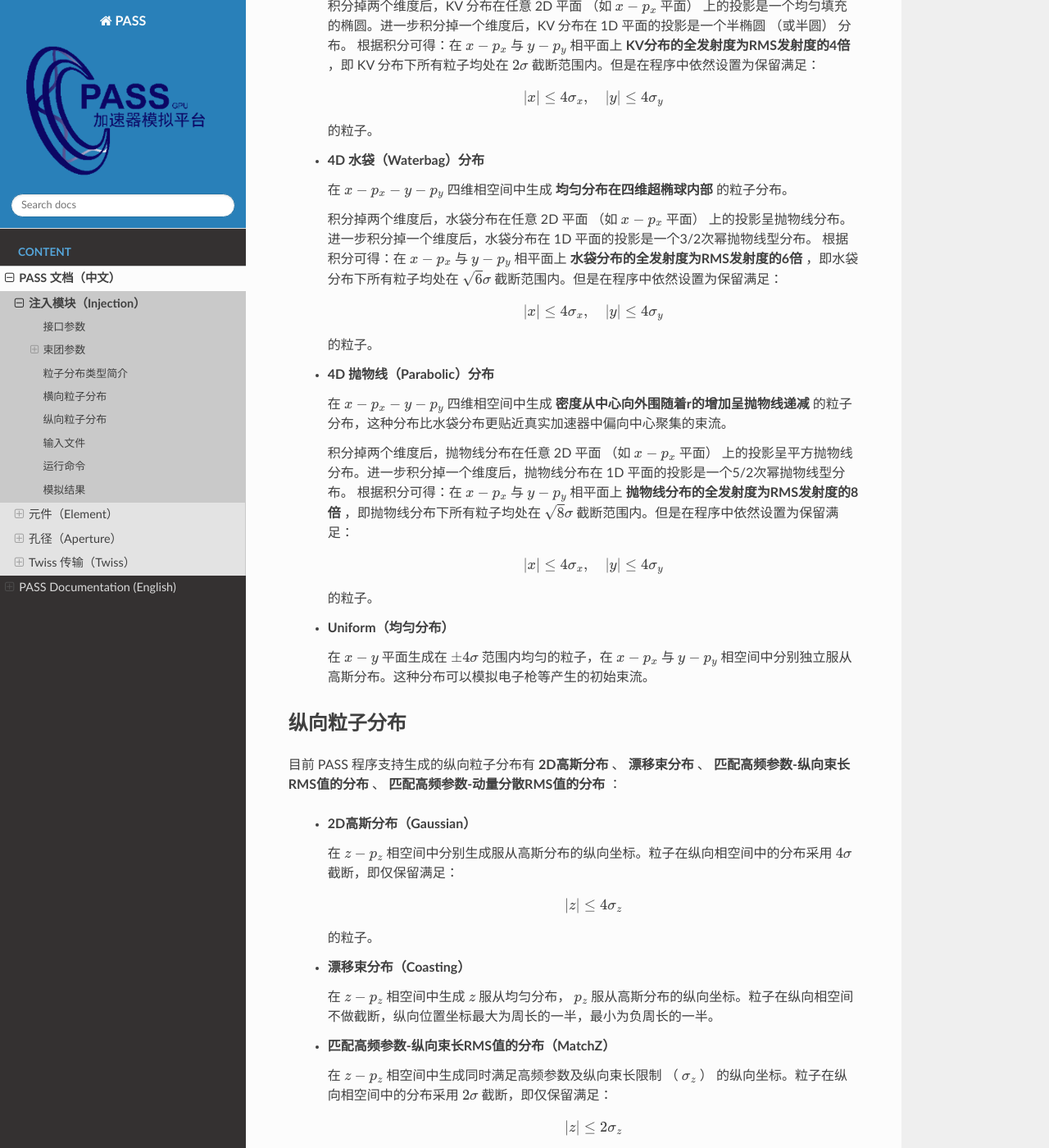
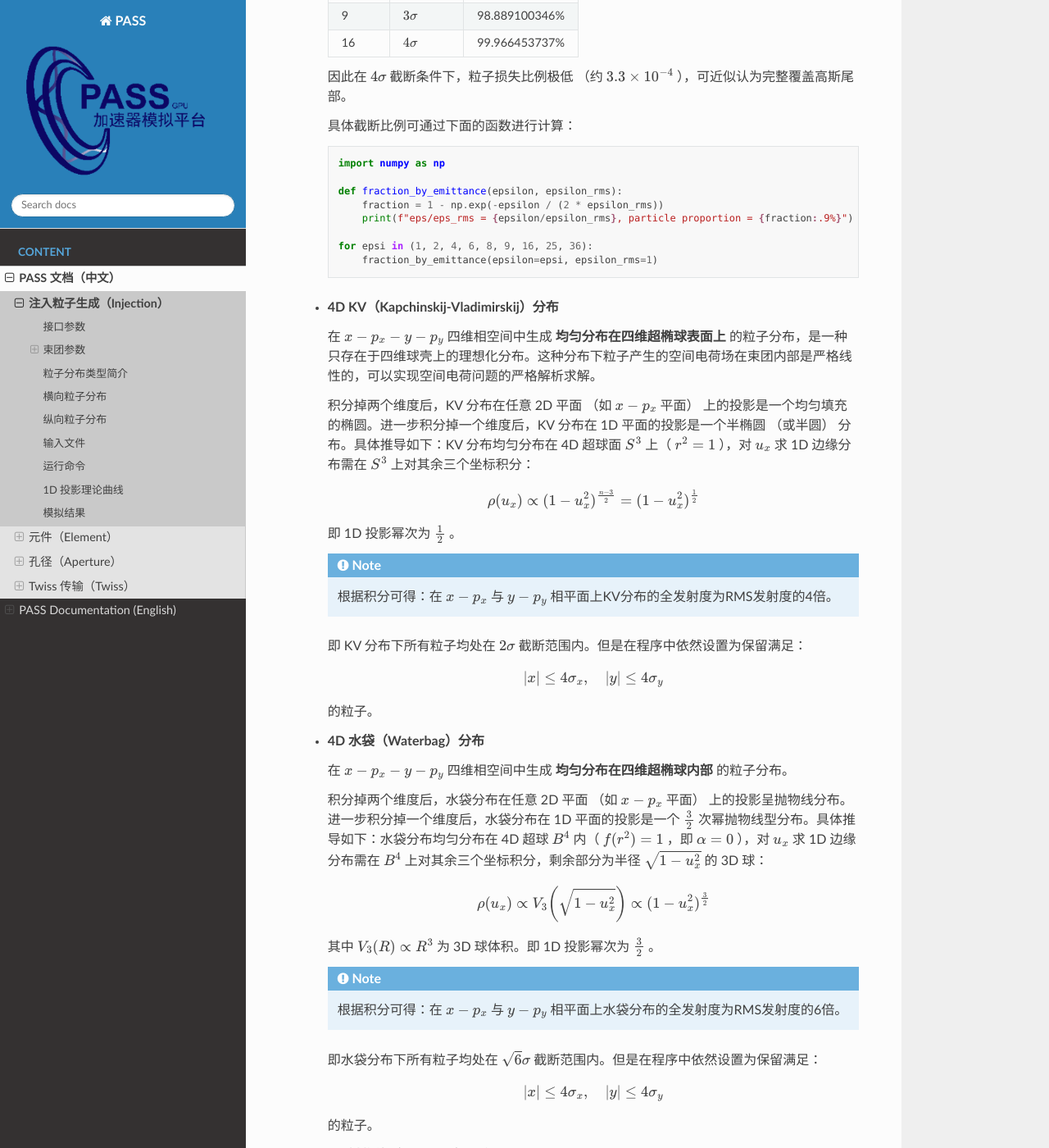
Before and after one commit to changmx/PASS, a Sphinx documentation site: the page built from docs/source/zh/injection.rst, in a window 1280 px wide and 1400 px high, scrolled down 4799 px. Shown: the whole window at 82% size. Built offline with Sphinx 7.4.7 and the Read the Docs theme 3.1.0, drawn with Linux system fonts in a browser that asks for light colours; some of the changed text lies outside the part shown.

Commit message:
docs: update document

```diff
--- a/docs/source/zh/injection.rst
+++ b/docs/source/zh/injection.rst
@@ -1,5 +1,5 @@
-注入模块（Injection）
-========================
+注入\粒子生成（Injection）
+==============================
 
 本模块介绍 PASS 中的注入命令 **Injection** ，用于在模拟起始位置生成特定粒子分布并注入束流。注入命令支持为每个束团独立设置横向分布、纵向分布、束流参数、偏移等，是粒子模拟的入口环节。
 
@@ -296,6 +296,50 @@
 .. math::
 
   r^2 = X^2 + P_x^2 + Y^2 + P_y^2 \le 1
+
+下面详细介绍各横向粒子分布。对于 4D 分布，其在 1D 平面的投影具有统一的幂函数形式。设 4D 相空间中分布密度为 :math:`f(r^2) \propto (1-r^2)^{\alpha}` （ `\alpha \ge 0` ，定义在 4D 单位球 :math:`B^4` 内），则对任意单一归一化坐标 :math:`u` 的 1D 边缘分布为：
+
+.. math::
+
+  \rho(u) \propto (1-u^2)^{\frac{n-1}{2}+\alpha}, \quad |u| \le 1
+
+其中 :math:`n=4` 为相空间维数。对于均匀分布在 :math:`n` 维球面 :math:`S^{n-1}` 上的分布（如 KV），其 1D 投影为：
+
+.. math::
+
+  \rho(u) \propto (1-u^2)^{\frac{n-3}{2}}
+
+各分布的 1D 投影汇总如下：
+
+.. list-table::
+  :header-rows: 1
+  :widths: 25 20 15 15 25
+
+  * - 分布
+    - 4D密度
+    - :math:`\alpha`
+    - 1D投影幂次
+    - 1D投影形式
+  * - Uniform（2D方块）
+    - —
+    - —
+    - 0
+    - :math:`\rho(u) = \mathrm{const}`
+  * - KV（ :math:`S^3` 球面）
+    - :math:`\delta(r-1)`
+    - —
+    - :math:`\frac{1}{2}`
+    - :math:`\rho(u) \propto \sqrt{1-u^2}`
+  * - Waterbag（ :math:`B^4` 均匀）
+    - :math:`1`
+    - 0
+    - :math:`\frac{3}{2}`
+    - :math:`\rho(u) \propto (1-u^2)^{3/2}`
+  * - Parabolic（ :math:`B^4` , :math:`1-r^2` ）
+    - :math:`(1-r^2)^1`
+    - 1
+    - :math:`\frac{5}{2}`
+    - :math:`\rho(u) \propto (1-u^2)^{5/2}`
 
 下面详细介绍各横向粒子分布：
 
@@ -346,8 +390,19 @@
 
     在 :math:`x-p_x-y-p_y` 四维相空间中生成 **均匀分布在四维超椭球表面上** 的粒子分布，是一种只存在于四维球壳上的理想化分布。这种分布下粒子产生的空间电荷场在束团内部是严格线性的，可以实现空间电荷问题的严格解析求解。
 
-    积分掉两个维度后，KV 分布在任意 2D 平面 （如 :math:`x-p_x` 平面） 上的投影是一个均匀填充的椭圆。进一步积分掉一个维度后，KV 分布在 1D 平面的投影是一个半椭圆 （或半圆） 分布。
-    根据积分可得：在 :math:`x-p_x` 与 :math:`y-p_y` 相平面上 **KV分布的全发射度为RMS发射度的4倍** ，即 KV 分布下所有粒子均处在 :math:`2\sigma` 截断范围内。但是在程序中依然设置为保留满足：
+    积分掉两个维度后，KV 分布在任意 2D 平面 （如 :math:`x-p_x` 平面） 上的投影是一个均匀填充的椭圆。进一步积分掉一个维度后，KV 分布在 1D 平面的投影是一个半椭圆 （或半圆） 分布。具体推导如下：KV 分布均匀分布在 4D 超球面 :math:`S^3` 上（ :math:`r^2 = 1` ），对 :math:`u_x` 求 1D 边缘分布需在 :math:`S^3` 上对其余三个坐标积分：
+
+    .. math::
+
+       \rho(u_x) \propto (1-u_x^2)^{\frac{n-3}{2}} = (1-u_x^2)^{\frac{1}{2}}
+
+    即 1D 投影幂次为 :math:`\frac{1}{2}` 。
+
+    .. note::
+
+      根据积分可得：在 :math:`x-p_x` 与 :math:`y-p_y` 相平面上KV分布的全发射度为RMS发射度的4倍。
+
+    即 KV 分布下所有粒子均处在 :math:`2\sigma` 截断范围内。但是在程序中依然设置为保留满足：
 
     .. math::
 
@@ -360,8 +415,19 @@
 
     在 :math:`x-p_x-y-p_y` 四维相空间中生成 **均匀分布在四维超椭球内部** 的粒子分布。
 
-    积分掉两个维度后，水袋分布在任意 2D 平面 （如 :math:`x-p_x` 平面） 上的投影呈抛物线分布。进一步积分掉一个维度后，水袋分布在 1D 平面的投影是一个3/2次幂抛物线型分布。
-    根据积分可得：在 :math:`x-p_x` 与 :math:`y-p_y` 相平面上 **水袋分布的全发射度为RMS发射度的6倍** ，即水袋分布下所有粒子均处在 :math:`\sqrt{6}\sigma` 截断范围内。但是在程序中依然设置为保留满足：
+    积分掉两个维度后，水袋分布在任意 2D 平面 （如 :math:`x-p_x` 平面） 上的投影呈抛物线分布。进一步积分掉一个维度后，水袋分布在 1D 平面的投影是一个 :math:`\frac{3}{2}` 次幂抛物线型分布。具体推导如下：水袋分布均匀分布在 4D 超球 :math:`B^4` 内（ :math:`f(r^2) = 1` ，即 :math:`\alpha = 0` ），对 :math:`u_x` 求 1D 边缘分布需在 :math:`B^4` 上对其余三个坐标积分，剩余部分为半径 :math:`\sqrt{1-u_x^2}` 的 3D 球：
+
+    .. math::
+
+       \rho(u_x) \propto V_3\!\left(\sqrt{1-u_x^2}\right) \propto (1-u_x^2)^{\frac{3}{2}}
+
+    其中 :math:`V_3(R) \propto R^3` 为 3D 球体积。即 1D 投影幂次为 :math:`\frac{3}{2}` 。
+
+    .. note::
+
+      根据积分可得：在 :math:`x-p_x` 与 :math:`y-p_y` 相平面上水袋分布的全发射度为RMS发射度的6倍。
+
+    即水袋分布下所有粒子均处在 :math:`\sqrt{6}\sigma` 截断范围内。但是在程序中依然设置为保留满足：
 
     .. math::
 
@@ -374,8 +440,19 @@
 
     在 :math:`x-p_x-y-p_y` 四维相空间中生成 **密度从中心向外围随着r的增加呈抛物线递减** 的粒子分布，这种分布比水袋分布更贴近真实加速器中偏向中心聚集的束流。
 
-    积分掉两个维度后，抛物线分布在任意 2D 平面 （如 :math:`x-p_x` 平面） 上的投影呈平方抛物线分布。进一步积分掉一个维度后，抛物线分布在 1D 平面的投影是一个5/2次幂抛物线型分布。
-    根据积分可得：在 :math:`x-p_x` 与 :math:`y-p_y` 相平面上 **抛物线分布的全发射度为RMS发射度的8倍** ，即抛物线分布下所有粒子均处在 :math:`\sqrt{8}\sigma` 截断范围内。但是在程序中依然设置为保留满足：
+    积分掉两个维度后，抛物线分布在任意 2D 平面 （如 :math:`x-p_x` 平面） 上的投影呈平方抛物线分布。进一步积分掉一个维度后，抛物线分布在 1D 平面的投影是一个 :math:`\frac{5}{2}` 次幂抛物线型分布。具体推导如下：抛物线分布的 4D 密度为 :math:`f(r^2) \propto (1-r^2)^1` （ :math:`\alpha = 1` ），对 :math:`u_x` 求 1D 边缘分布：
+
+    .. math::
+
+       \rho(u_x) \propto (1-u_x^2)^{\frac{n-1}{2}+\alpha} = (1-u_x^2)^{\frac{3}{2}+1} = (1-u_x^2)^{\frac{5}{2}}
+
+    即 1D 投影幂次为 :math:`\frac{5}{2}` 。
+
+    .. note::
+
+      根据积分可得：在 :math:`x-p_x` 与 :math:`y-p_y` 相平面上抛物线分布的全发射度为RMS发射度的8倍。
+
+    即抛物线分布下所有粒子均处在 :math:`\sqrt{8}\sigma` 截断范围内。但是在程序中依然设置为保留满足：
 
     .. math::
 
@@ -386,7 +463,15 @@
 
   - **Uniform（均匀分布）**
 
-    在 :math:`x-y` 平面生成在 :math:`\pm 4\sigma` 范围内均匀的粒子，在 :math:`x-p_x` 与 :math:`y-p_y` 相空间中分别独立服从高斯分布。这种分布可以模拟电子枪等产生的初始束流。
+    在 :math:`x-p_x` 与 :math:`y-p_y` 相空间中分别独立生成 2D 均匀方块分布。对于每个横向平面，在归一化坐标 :math:`(u, v)` 中于 :math:`[-1, 1] \times [-1, 1]` 方块区域内均匀采样，再通过 Twiss 参数映射到物理坐标。该分布的 RMS 发射度严格等于输入参数 :math:`\varepsilon` ，全发射度为 RMS 发射度的 3 倍，所有粒子均处在 :math:`\sqrt{3}\sigma` 截断范围内。这种分布可以模拟电子枪等产生的初始束流。
+
+    积分掉一个维度后，均匀分布在 1D 平面的投影是一个常数（均匀）分布。由于 :math:`u_x` 和 :math:`v_x` 独立均匀分布在 :math:`[-1, 1]` 上，对 :math:`v_x` 积分后：
+
+    .. math::
+
+       \rho(u_x) = \frac{1}{2} = \mathrm{const} \propto (1-u_x^2)^{0}
+
+    即 1D 投影幂次为 :math:`0` 。
 
 
 纵向粒子分布
@@ -526,6 +611,18 @@
 在生成纵向 gaussian 与 coasting 分布时，不需要高频相关参数，在生成 matchz 与 matchdp 分布时，需要提供高频参数。
 
 
+1D 投影理论曲线
+------------------
+
+下图展示了四种横向分布（ Uniform 、 KV 、 Waterbag 、 Parabolic ）在 1D 平面的理论投影曲线。所有曲线均归一化至 :math:`\int_{-1}^{1} \rho(u) \, du = 1` ，横轴为归一化坐标 :math:`u \in [-1, 1]` 。可以清晰看到从 Uniform （平顶）到 Parabolic （尖峰）的幂次递增趋势。
+
+.. figure:: images_injection/dist_1d_projections.png
+  :alt: 1D projections of transverse distributions
+  :width: 80%
+  :align: center
+
+  Figure 1. 1D projections of transverse distributions (theory)
+
 模拟结果
 --------
 
@@ -538,21 +635,21 @@
   :width: 100%
   :align: center
 
-  Figure 1. Transverse gaussian distribution: x-px
+  Figure 2. Transverse gaussian distribution: x-px
 
 .. figure:: images_injection/ex_beam0_bunch0_100000_hor_gaussian_longi_matchz_Dx_0.0_injection_y-py.png
   :alt: Gaussian y-py
   :width: 100%
   :align: center
 
-  Figure 2. Transverse gaussian distribution: y-py
+  Figure 3. Transverse gaussian distribution: y-py
 
 .. figure:: images_injection/ex_beam0_bunch0_100000_hor_gaussian_longi_matchz_Dx_0.0_injection_x-y.png
   :alt: Gaussian x-y
   :width: 100%
   :align: center
 
-  Figure 3. Transverse gaussian distribution: x-y
+  Figure 4. Transverse gaussian distribution: x-y
 
 - 横向 KV 分布：
 
```
Also changed, not shown: other parts of docs/source/zh/injection.rst (+17 -17 lines), docs/source/zh/images_injection/dist_1d_projections.png (added), docs/source/zh/images_injection/ex_beam0_bunch0_100000_hor_parabolic_longi_matchz_Dx_0.0_injection_x-px.png, docs/source/zh/images_injection/ex_beam0_bunch0_100000_hor_parabolic_longi_matchz_Dx_0.0_injection_x-y.png, docs/source/zh/images_injection/ex_beam0_bunch0_100000_hor_parabolic_longi_matchz_Dx_0.0_injection_y-py.png, docs/source/zh/images_injection/ex_beam0_bunch0_100000_hor_uniform_longi_matchz_Dx_0.0_injection_x-px.png, docs/source/zh/images_injection/ex_beam0_bunch0_100000_hor_uniform_longi_matchz_Dx_0.0_injection_x-y.png, docs/source/zh/images_injection/ex_beam0_bunch0_100000_hor_uniform_longi_matchz_Dx_0.0_injection_y-py.png, docs/source/zh/images_injection/ex_beam0_bunch0_100000_hor_waterbag_longi_matchz_Dx_0.0_injection_x-px.png, docs/source/zh/images_injection/ex_beam0_bunch0_100000_hor_waterbag_longi_matchz_Dx_0.0_injection_x-y.png, docs/source/zh/images_injection/ex_beam0_bunch0_100000_hor_waterbag_longi_matchz_Dx_0.0_injection_y-py.png.
